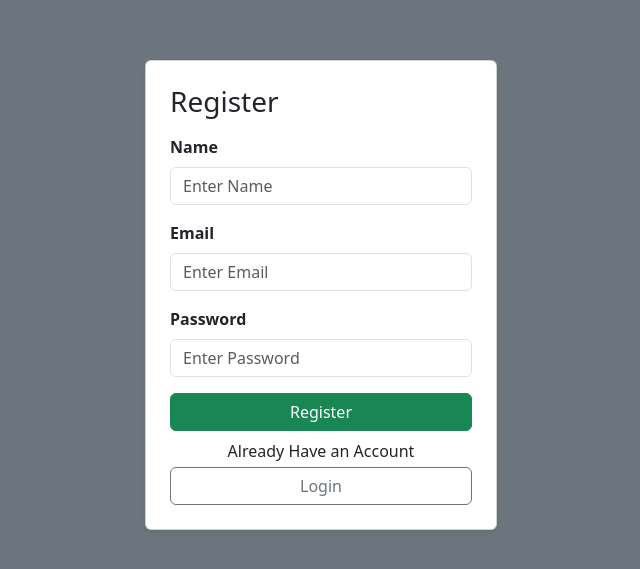
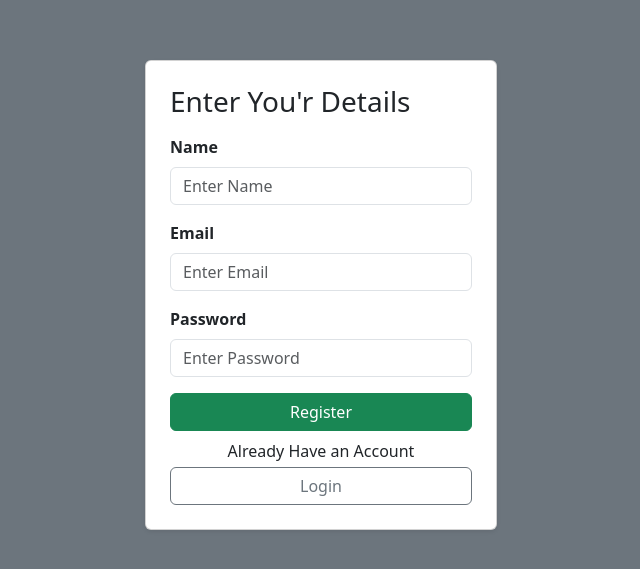
Before and after one commit to Shudhoo/MyNodeApp, a React (Vite) app in the folder client/: page / in a window 1280 px wide. Shown: the part 105-674 px from the top of the page, without its empty margins (319-959 px from the left). Built offline with nearby package versions, Linux system fonts and the light colour scheme.

Commit message:
signup page fixed

```diff
--- a/client/src/signup.jsx
+++ b/client/src/signup.jsx
@@ -21,7 +21,7 @@ function Signup() {
   return (
     <div className="bg-secondary d-flex justify-content-center align-items-center" style={{ height: "100vh" }}>
       <div className="card shadow-sm p-4" style={{ width: "22rem" }}>
-        <h3 className="mb-3">Register</h3>
+        <h3 className="mb-3">Enter You'r Details</h3>
         <form onSubmit={handleSubmit}>
           <div className="mb-3">
             <label htmlFor="name" className="form-label fw-bold">Name</label>
```
